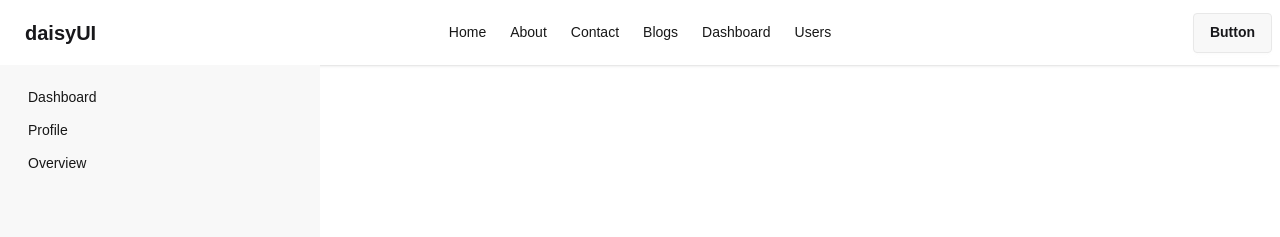
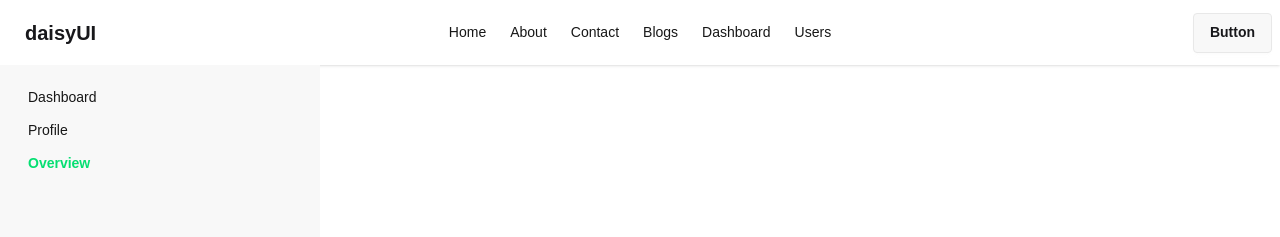
Before and after one commit to sohagroy7223/my-next-app, a Next.js app: page /dashboard/overview in a window 1280 px wide. Shown: the top 237 px of the page. Built offline with nearby package versions, Linux system fonts and the light colour scheme.

Commit message:
addad dashboard active navlink this page

```diff
--- a/src/app/dashboard/layout.jsx
+++ b/src/app/dashboard/layout.jsx
@@ -1,7 +1,12 @@
+"use client";
 import Link from "next/link";
+import { usePathname } from "next/navigation";
 import React from "react";
 
 const DashboardLayout = ({ children }) => {
+  const pathName = usePathname();
+  console.log("pathname in dashboard", pathName);
+
   return (
     <div className="drawer lg:drawer-open">
       <input id="my-drawer-3" type="checkbox" className="drawer-toggle" />
@@ -20,13 +25,38 @@ const DashboardLayout = ({ children }) => {
         <ul className="menu bg-base-200 min-h-full w-80 p-4">
           {/* Sidebar content here */}
           <li>
-            <Link href="/dashboard">Dashboard</Link>
+            <Link
+              className={
+                pathName === "/dashboard" ? "text-green-400 font-bold " : ""
+              }
+              href="/dashboard"
+            >
+              Dashboard
+            </Link>
           </li>
           <li>
-            <Link href="/dashboard/profile">Profile</Link>
+            <Link
+              className={
+                pathName === "/dashboard/profile"
+                  ? "text-green-400 font-bold "
+                  : ""
+              }
+              href="/dashboard/profile"
+            >
+              Profile
+            </Link>
           </li>
           <li>
-            <Link href="/dashboard/overview">Overview</Link>
+            <Link
+              className={
+                pathName === "/dashboard/overview"
+                  ? "text-green-400 font-bold "
+                  : ""
+              }
+              href="/dashboard/overview"
+            >
+              Overview
+            </Link>
           </li>
         </ul>
       </div>
```
